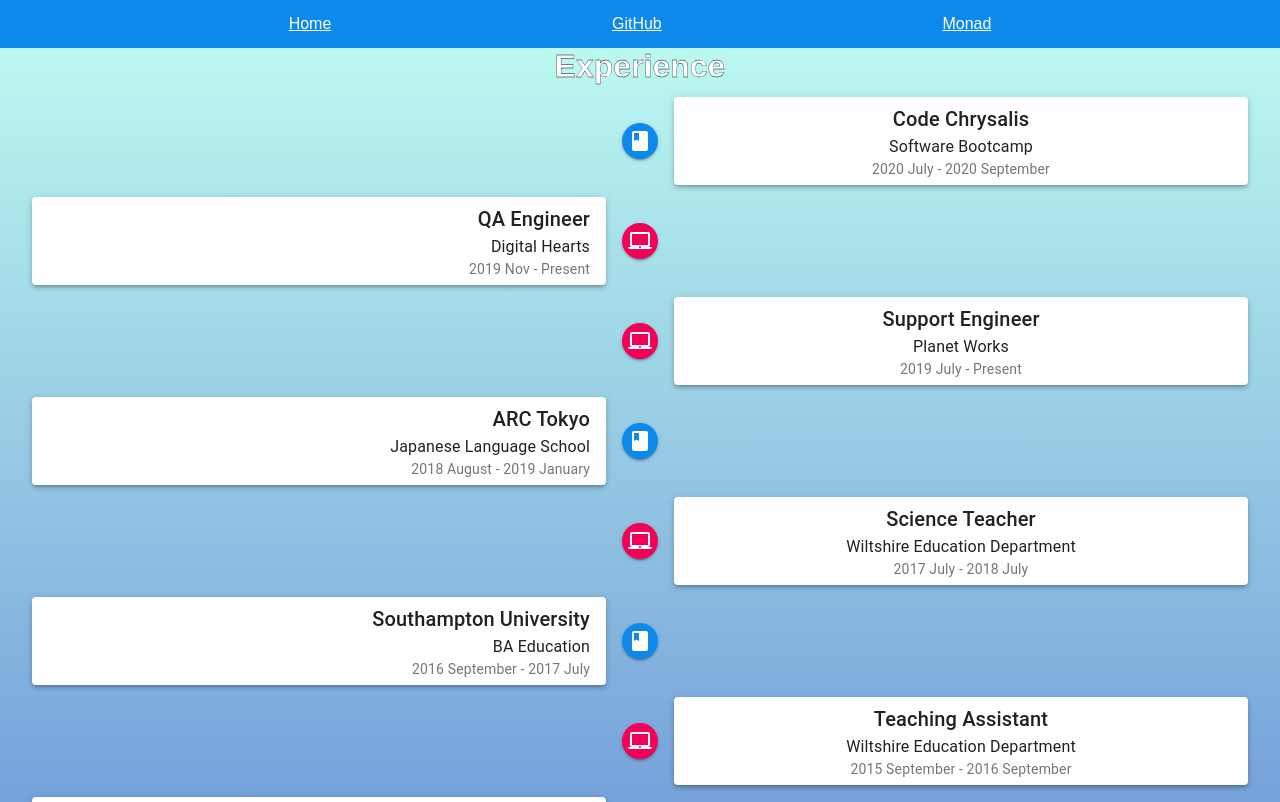
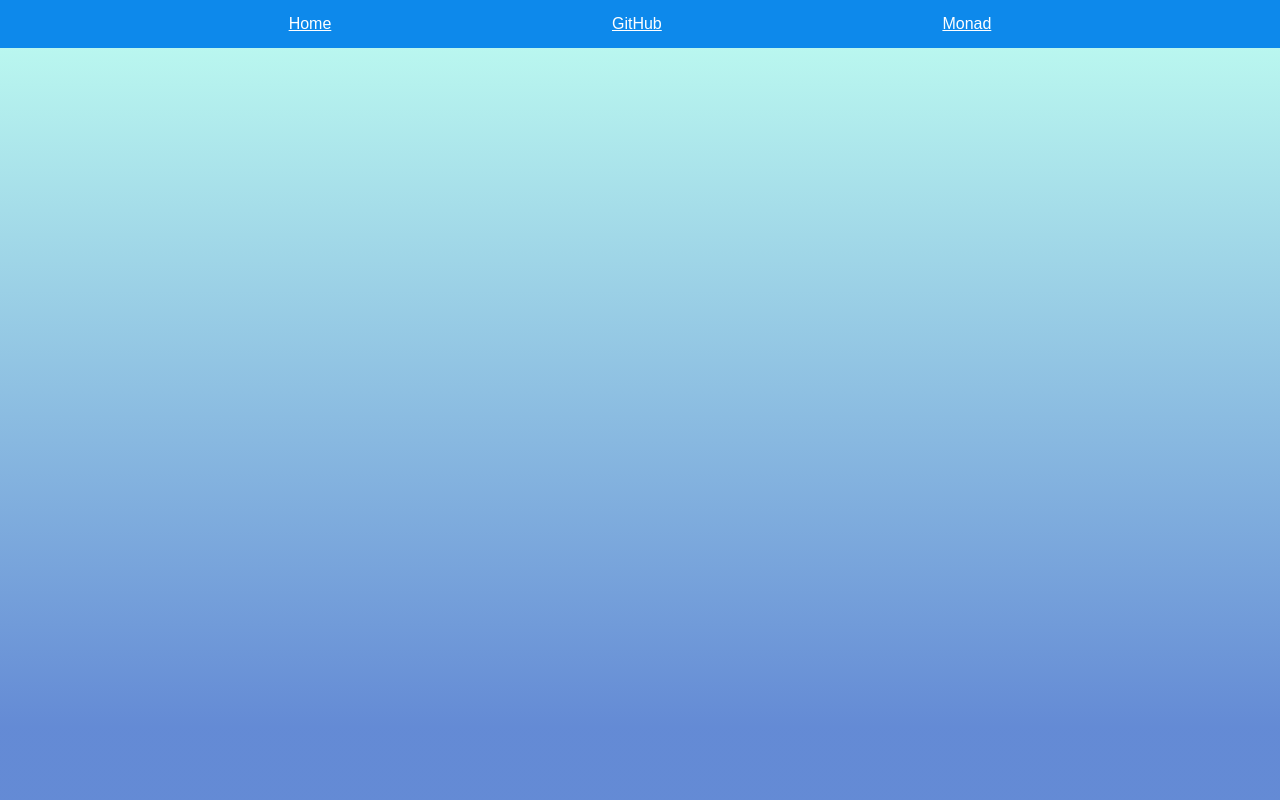
Before and after one commit to ottotsuma/software-engineer-website, a React (Create React App) app: page /timeline in a window 1280 px wide. Shown: the top 802 px of the page. Built offline with nearby package versions, Linux system fonts and the light colour scheme; a web font is replaced by a local one.

Commit message:
timeline in modal

```diff
--- a/src/App.js
+++ b/src/App.js
@@ -19,7 +19,7 @@ function App() {
                 <Route path="/" component={Home} exact />
                 <Route path="/story" component={Story} />
                 {/* <Route path="/tech" component={tech} /> */}
-                <Route path="/timeline" component={Timeline} />
+                {/* <Route path="/timeline" component={Timeline} /> */}
                 <Route path="/monad/:chapter" component={Monad} />
                 <Route path="/blackjack" component={Blackjack} />
                 {/* <Route path="/video" component={Video} /> */}
--- a/src/components/elements/modal2.js
+++ b/src/components/elements/modal2.js
@@ -77,6 +77,8 @@ flex-direction: column;
 justify-content: center;
 align-items: center;
 opacity: 0;
+// overflow-y: scroll;
+justify-content: end;
 @media screen and (max-width: 650px) {
     opacity: 1;
   }
--- a/src/components/home.js
+++ b/src/components/home.js
@@ -74,14 +74,19 @@ function Home(props) {
     }
   }
   const [show, setShow] = useState(false);
+  const [showTimeline, setShowTimeline] = useState(false);
   function updateShow() {
     setShow(!show);
+  }
+  function updateTimeline() {
+    setShowTimeline(!showTimeline);
   }
   return (
     <GlassWrapper>
       {show && (
-        <Modal2 title={"Experience"} insert={<Spin />} close={updateShow} />
+        <Modal2 title={"Projects"} insert={<Spin />} close={updateShow} />
       )}
+      {showTimeline && <Modal2 title={"Experience"} insert={<Timeline />} close={updateTimeline} />}
       <Glass>
         <Profile>
           <NameWrap>
@@ -144,9 +149,12 @@ function Home(props) {
                 alt=" "
               />
               {/* Fake item needs styles! Or change to be like anchor 2 */}
-              <LinkStyled to={"/timeline"}>
+              {/* <LinkStyled to={"/timeline"}>
                 {Language[lang].experience}
-              </LinkStyled>
+              </LinkStyled> */}
+              <Link2 onClick={() => updateTimeline()}>
+                {Language[lang].experience}
+              </Link2>
             </Linkey>
             <Linkey>
               <LinkImage src={Cog} alt=" " />
--- a/src/components/timeline.tsx
+++ b/src/components/timeline.tsx
@@ -11,6 +11,7 @@ import LaptopMacIcon from "@material-ui/icons/LaptopMac";
 import RepeatIcon from "@material-ui/icons/Book";
 import Paper from "@material-ui/core/Paper";
 import Typography from "@material-ui/core/Typography";
+import {BackgroundColor} from "./color"
 
 const useStyles = makeStyles((theme) => ({
   paper: {
@@ -28,8 +29,7 @@ export default function CustomizedTimeline() {
   const classes = useStyles();
 
   return (
-    <div>
-      <h1>Experience</h1>
+    <div style={{ overflowY : 'scroll', width: '80vw'}}>
       <Timeline align="alternate">
         <TimelineItem>
           <TimelineOppositeContent></TimelineOppositeContent>
```
